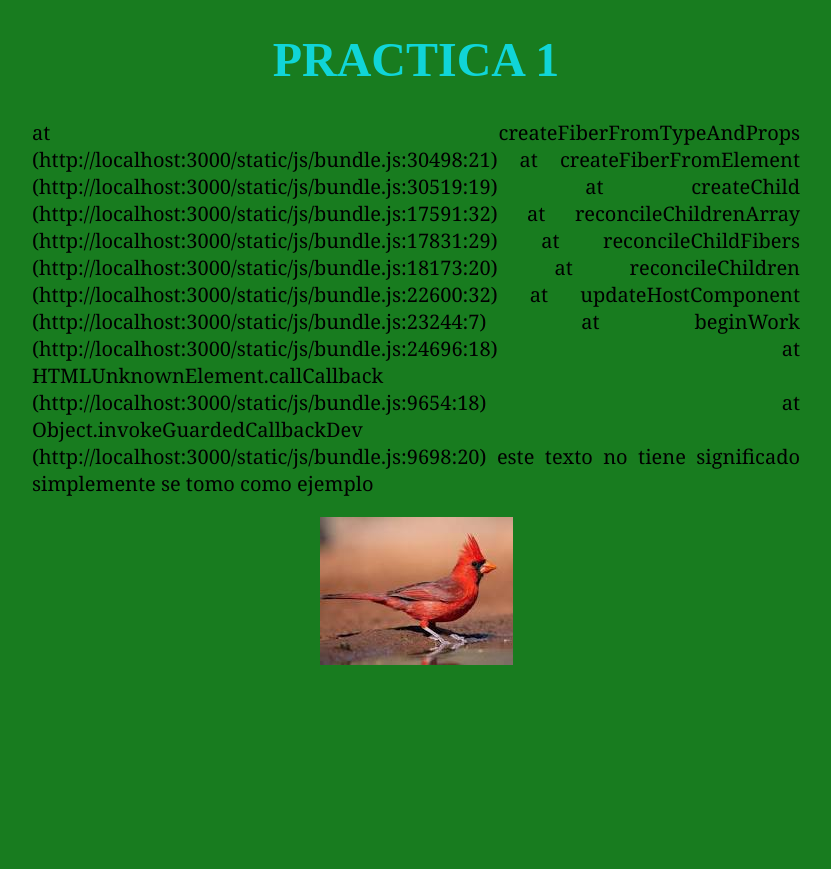
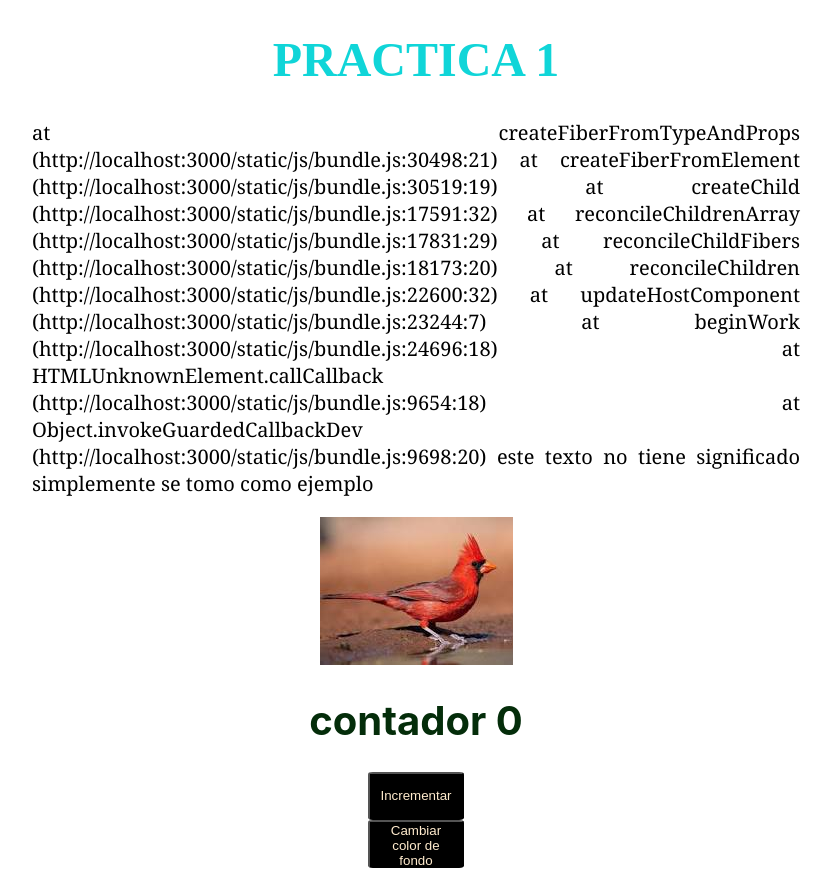
Before and after one commit to D4v1dD4v1d/Softwareland, a React (Create React App) app: page / in a window 1280 px wide. Shown: the whole page, without its empty margins (224-1055 px from the left). Before the commit the page ends 832 px from the top, so only its background shows below. Built offline with nearby package versions, Linux system fonts and the light colour scheme.

Commit message:
Practica #2 - UseState

```diff
--- a/src/App.css
+++ b/src/App.css
@@ -1,9 +1,8 @@
 .App {
   text-align: center;
-  background-color: rgb(24, 124, 31);;
   min-height: 100vh;
 }
-.html,body{
+body{
   background-color: rgb(24, 124, 31);
 }
 .App-logo {
--- a/src/App.js
+++ b/src/App.js
@@ -2,6 +2,8 @@ import './App.css';
 import Titulo from './components/titulo';
 import Parrafo from './components/parrafo';
 import Imagen from './components/imagen';
+import Contador from './components/contador';
+import Color from './components/colorSitio';
 
 function App() {
   return (
@@ -9,6 +11,8 @@ function App() {
       <Titulo/>
       <Parrafo/>
       <Imagen/>
+      <Contador/>
+      <Color/>
     </div>
   );
 }
--- /dev/null
+++ b/src/components/colorSitio.js
@@ -0,0 +1,23 @@
+import React from 'react';
+import ReactUseEfect, { useState, useEffect } from 'react';
+
+import './css/color.css';
+function Color() {
+    const [color, setColor] = useState('#FFFFFF');
+
+  useEffect(() => {
+    document.body.style.backgroundColor = color;
+  }, [color]);
+
+  const CambiarFondo = () => {
+    const nuevoColor = '#' + Math.floor(Math.random() * 16777215).toString(16);
+    setColor(nuevoColor);
+  };
+  return(
+    <div className='color'>
+        <button onClick={CambiarFondo}>Cambiar color de fondo</button>
+    </div>
+  );
+}
+
+export default Color;
--- /dev/null
+++ b/src/components/contador.js
@@ -0,0 +1,17 @@
+import React from 'react';
+import ReactUseState, { useState } from 'react';
+import './css/contador.css';
+function Contador() {
+    var [contador,incrementar] =useState(0);
+    const incremento=()=>{
+        incrementar(++contador);
+    }
+  return(
+    <div className='contador'>
+        <h1>contador {contador}</h1>
+        <button onClick={incremento}>Incrementar</button>
+    </div>
+  );
+}
+
+export default Contador;
--- /dev/null
+++ b/src/components/css/color.css
@@ -0,0 +1,14 @@
+.color button{
+    border-radius: 5%;
+    width: 6rem;
+    height: 3rem;
+    color: blanchedalmond;
+    background-color: black;
+}
+.color button:hover{
+    border-radius: 5%;
+    width: 7rem;
+    height: 3.5rem;
+    color: black;
+    background-color: blanchedalmond;
+}
--- /dev/null
+++ b/src/components/css/contador.css
@@ -0,0 +1,22 @@
+.contador{
+    text-align: center;
+
+}
+.contador h1{
+    font-size: 2.5rem;
+    color: rgb(4, 45, 10);
+}
+.contador button{
+    border-radius: 5%;
+    width: 6rem;
+    height: 3rem;
+    color: blanchedalmond;
+    background-color: black;
+}
+.contador button:hover{
+    border-radius: 5%;
+    width: 7rem;
+    height: 3.5rem;
+    color: black;
+    background-color: blanchedalmond;
+}
```
